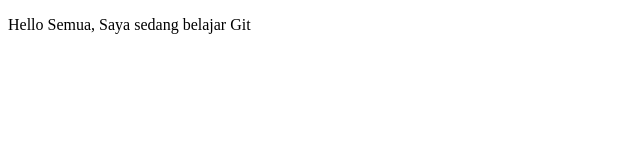
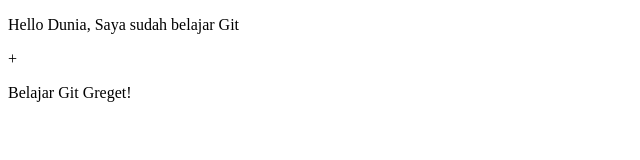
Before and after one commit to AndiAsrul/coba, a plain HTML site: page index.html in a window 1280 px wide. Shown: the whole page, without its empty margins (0-640 px from the left). Drawn offline with Linux system fonts and the light colour scheme.

Commit message:
Belajar git greget!

```diff
--- a/index.html
+++ b/index.html
@@ -5,6 +5,7 @@
         <title>Belajar Git - Project 03</title>
     </head>
     <body>
-        <p>Hello Semua, Saya sedang belajar Git</p>
+        <p>Hello Dunia, Saya sudah belajar Git</p>
++        <p>Belajar Git Greget!</p>
     </body>
 </html>
```
